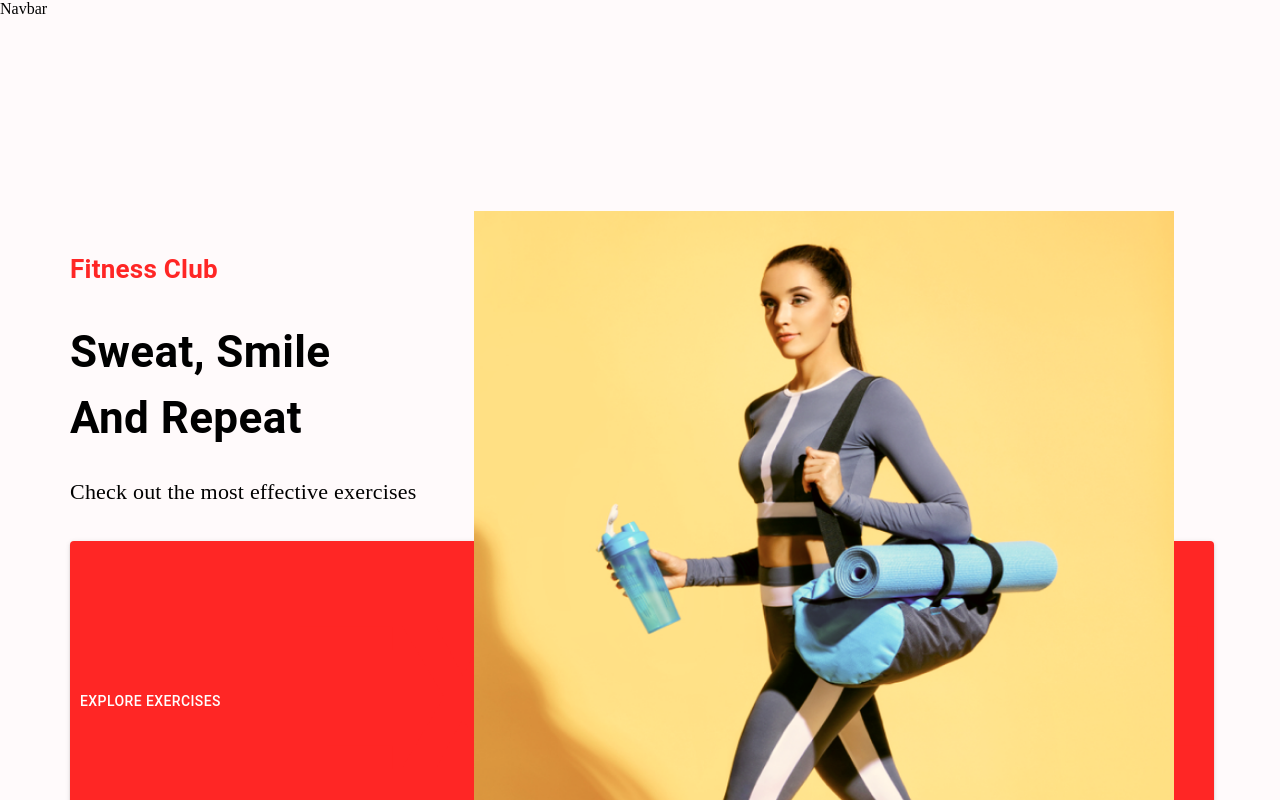
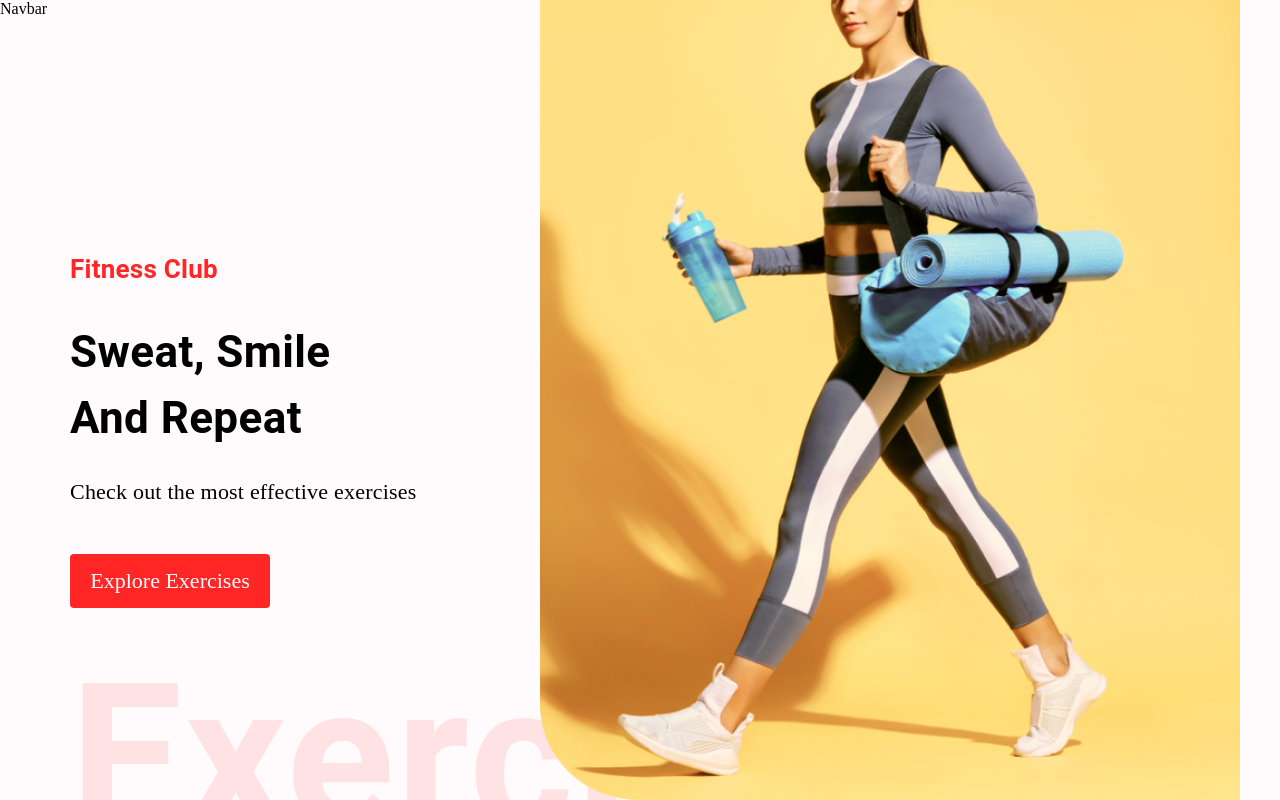
Before and after one commit to j-tomasik/gym_workout_app, a React (Create React App) app: page / in a window 1280 px wide. Shown: the top 800 px of the page. Built offline with nearby package versions, Linux system fonts and the light colour scheme.

Commit message:
fixed component button in  hero banner

```diff
--- a/src/components/HeroBanner.js
+++ b/src/components/HeroBanner.js
@@ -20,12 +20,13 @@ const HeroBanner = () => {
             And Repeat
         </Typography>
 
-        <Typography fontSize='22px' fontFamily='Alegreya' lineHeight='35px' mb={4}>
+        <Typography fontSize='22px' fontFamily='Alegreya' lineHeight='35px'>
             Check out the most effective exercises
         </Typography>
 
-        <Button variant='contained' color='error' href='#exercises' sx={ {backgroundColor: '#ff2625', padding: '10px'}} >
-        Explore Exercises<Button />
+        <Stack>
+            <a href="#exercises" style={{ marginTop: '45px', textDecoration: 'none', width: '200px', textAlign: 'center', background: '#FF2625', padding: '14px', fontSize: '22px', textTransform: 'none', color: 'white', borderRadius: '4px' }}>Explore Exercises</a>
+        </Stack>
 
         <Typography fontWeight={600} color="#ff2625" sx={{
             opacity: 0.1,
@@ -34,7 +35,7 @@ const HeroBanner = () => {
             Exercise
         </Typography>
         <img src={HeroBannerImage} alt='hero-banner' className='hero-banner-img'></img>
-        </Button>
+
     </Box>
   )
 }
--- a/src/components/SearchExercises.js
+++ b/src/components/SearchExercises.js
@@ -1,17 +1,22 @@
 import React, {useEffect, useState} from 'react';
 import {Box, Button, Stack, TextField, Typography} from '@mui/material'
+
+import { exerciseOptions, fetchData } from '../utils/fetchData';
 
 const SearchExercises = () => {
   const [search, setSearch] = useState('');
 
   const handleSearch = async () => {
     if(search) {
-      // const exercisesData = await fetchData();
+      const exercisesData = await fetchData('https://exercisedb.p.rapidapi.com/exercises/bodyPartList', exerciseOptions);
+
+      console.log(exercisesData)
     }
   }
 
   return (
     <Stack alignItems="center" mt='37px' justifyContent="center" p="20px">
+
         <Typography fontWeight={700} sx={{
             fontSize: {lg: '44px', xs: '30px'}}}
             mb="50px" textAlign="center">
--- a/src/index.js
+++ b/src/index.js
@@ -1,5 +1,5 @@
 import React from 'react';
-import ReactDOM from 'react-dom';
+import ReactDOM from 'react-dom/client';
 import { BrowserRouter } from 'react-router-dom';
 
 import App from './App'
```
